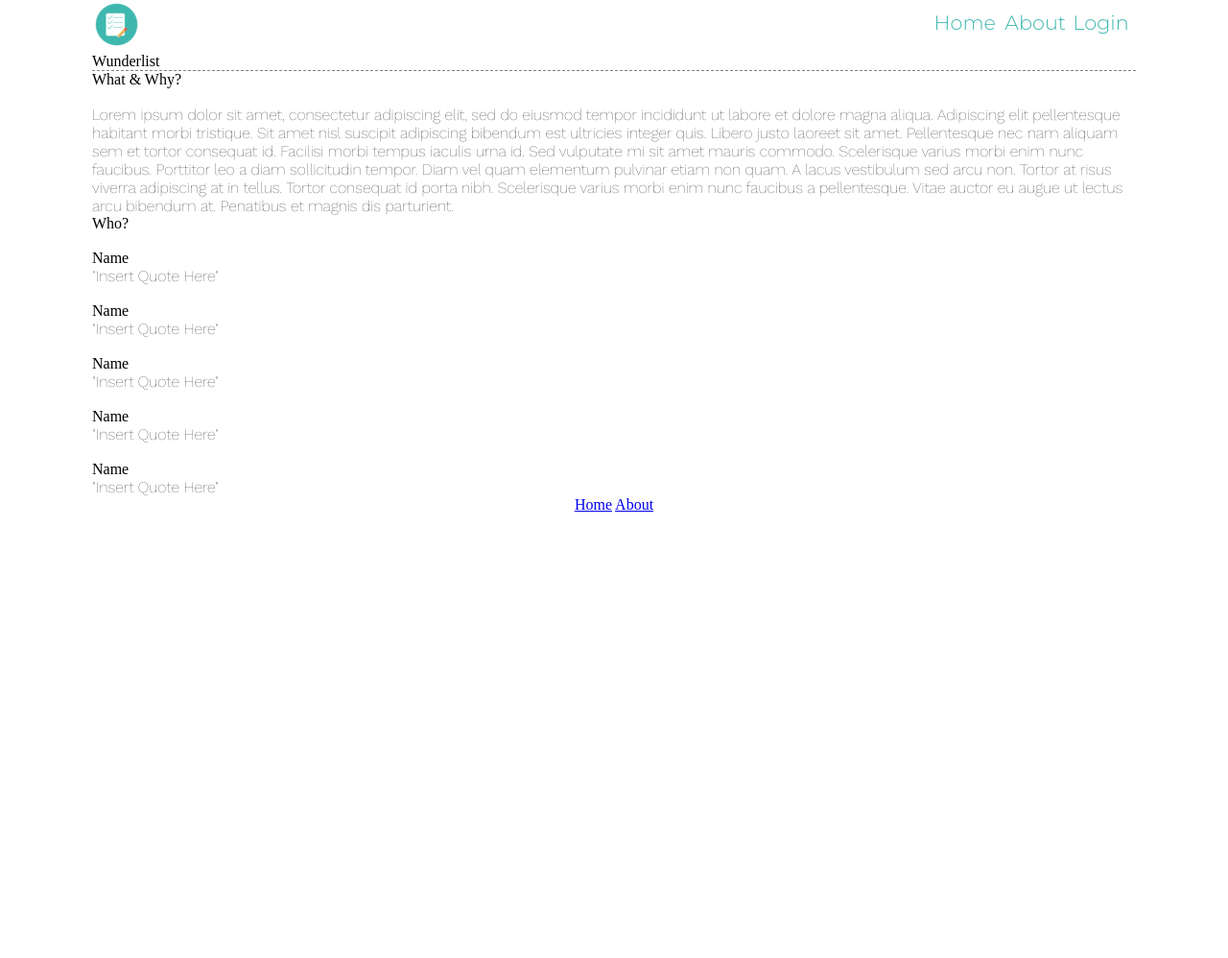
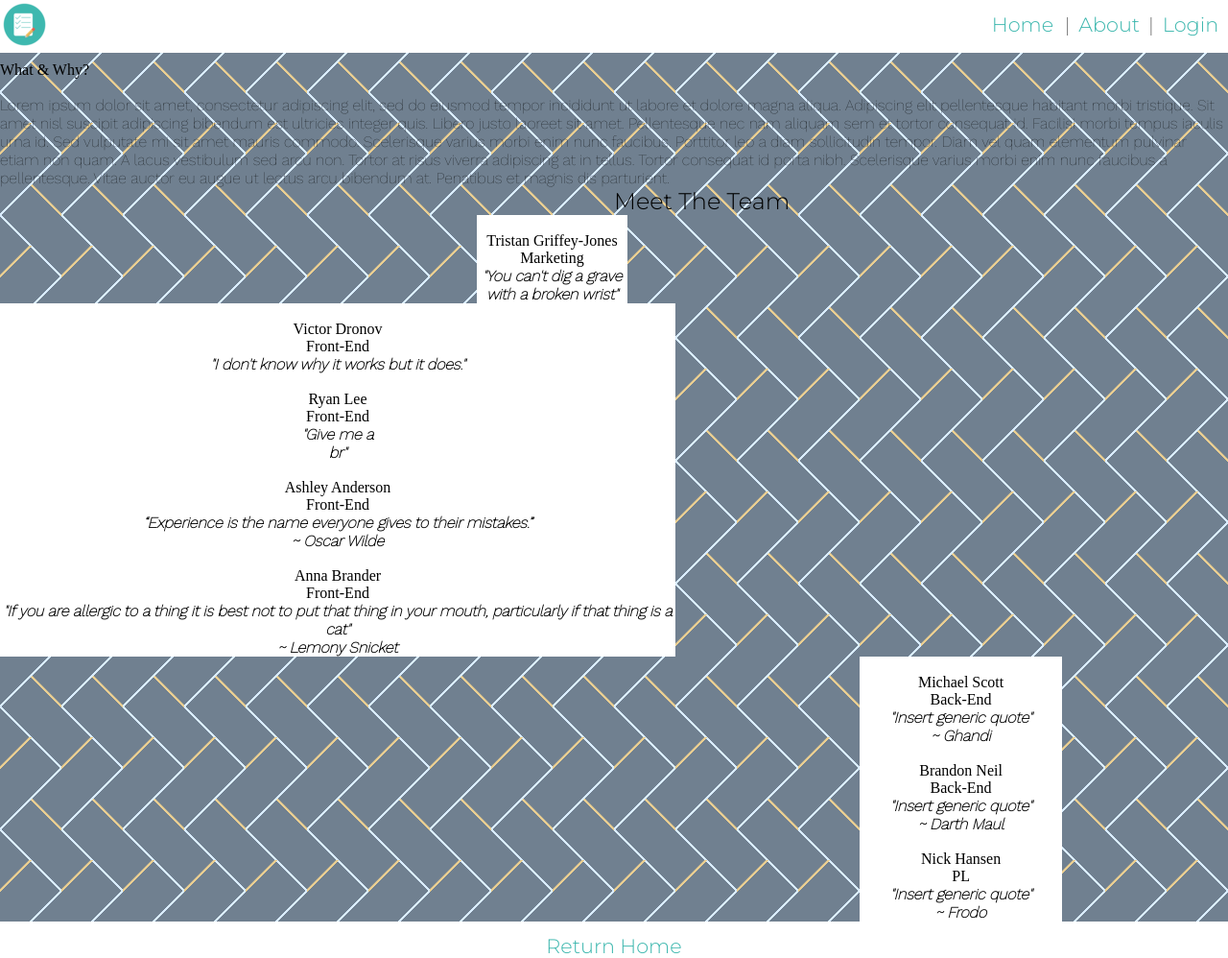
Before and after one commit to TobuOS/Marketing-Page, a plain HTML site: page about.html in a window 1280 px wide. Shown: the whole page at 96% size. Before the commit the page ends 800 px from the top, so only its background shows below. Drawn offline with nearby package versions, Linux system fonts and the light colour scheme.

Commit message:
slowly but surely

```diff
--- a/about.html
+++ b/about.html
@@ -13,13 +13,13 @@
     <header>
         <div id="logo">
         <img  src="assets/Webp.net-resizeimage.png" alt="notepad"/>
-        <h1>Wunderlist</h1>
+        <!-- <h1>Wunderlist</h1> -->
         </div>
 
         <nav>
-            <a id="home" href="">Home</a>
-            <a id="about" href="about.html" target="_blank">About</a>
-            <a id="Login" href="">Login</a>
+            <a id="home" href="landing.html"><b>Home</b></a> |
+            <a id="about" href="about.html"><b>About</b></a> |
+            <a id="Login" href=""><b>Login</b></a>
         </nav>
 
     </header>
@@ -30,56 +30,97 @@
         <p>Lorem ipsum dolor sit amet, consectetur adipiscing elit, sed do eiusmod tempor incididunt ut labore et dolore magna aliqua. Adipiscing elit pellentesque habitant morbi tristique. Sit amet nisl suscipit adipiscing bibendum est ultricies integer quis. Libero justo laoreet sit amet. Pellentesque nec nam aliquam sem et tortor consequat id. Facilisi morbi tempus iaculis urna id. Sed vulputate mi sit amet mauris commodo. Scelerisque varius morbi enim nunc faucibus. Porttitor leo a diam sollicitudin tempor. Diam vel quam elementum pulvinar etiam non quam. A lacus vestibulum sed arcu non. Tortor at risus viverra adipiscing at in tellus. Tortor consequat id porta nibh. Scelerisque varius morbi enim nunc faucibus a pellentesque. Vitae auctor eu augue ut lectus arcu bibendum at. Penatibus et magnis dis parturient.</p>
     </div>
 
+    <h2 id="aboutBottomTitle">Meet The Team</h2>
 
     <div id="aboutBottom">
-        <h3>Who?</h3>
+
+       <div id="group1">
 
         <div class="memberContainer">
             <img src="" alt="">
             <div class="memberText">
-                <h4>Name</h4>
-                <p>"Insert Quote Here"</p>
+                <h3>Tristan Griffey-Jones</h3>
+                <h4>Marketing</h4>
+                <p>"You can't dig a grave with a broken wrist"</p>
+            </div>
+        </div>
+    </div>
+
+    <div id="group2">
+
+        <div class="memberContainer">
+            <img src="" alt="">
+            <div class="memberText">
+                <h4>Victor Dronov</h4>
+                <h3>Front-End</h3>
+                <p>"I don't know why it works but it does."</p>
+            </div>
+        </div>
+
+
+    <div class="memberContainer">
+            <img src="" alt="">
+            <div class="memberText">
+                <h4>Ryan Lee </h4>
+                <h3>Front-End </h3>
+                <p>"Give me a<br>br"</p>
             </div>
         </div>
 
         <div class="memberContainer">
             <img src="" alt="">
             <div class="memberText">
-                <h4>Name</h4>
-                <p>"Insert Quote Here"</p>
+                <h4>Ashley Anderson</h4>
+                <h3>Front-End</h3>
+                <p>“Experience is the name everyone gives to their mistakes.”<br>~ Oscar Wilde</p>
             </div>
         </div>
 
         <div class="memberContainer">
             <img src="" alt="">
             <div class="memberText">
-                <h4>Name</h4>
-                <p>"Insert Quote Here"</p>
+                <h4>Anna Brander</h4>
+                <h3>Front-End</h3>
+                <p>"If you are allergic to a thing it is best not to put that thing in your mouth, particularly if that thing is a cat"<br>~ Lemony Snicket</p>
+            </div>
+        </div>
+    </div>
+
+
+    <div id="group3">
+
+        <div class="memberContainer">
+            <img src="" alt="">
+            <div class="memberText">
+                <h4>Michael Scott</h4>
+                <h3>Back-End</h3>
+                <p>"Insert generic quote"<br>~ Ghandi</p>
             </div>
         </div>
 
         <div class="memberContainer">
             <img src="" alt="">
             <div class="memberText">
-                <h4>Name</h4>
-                <p>"Insert Quote Here"</p>
+                <h4>Brandon Neil</h4>
+                <h3>Back-End</h3>
+                <p>"Insert generic quote"<br>~ Darth Maul</p>
             </div>
         </div>
 
         <div class="memberContainer">
             <img src="" alt="">
             <div class="memberText">
-                <h4>Name</h4>
-                <p>"Insert Quote Here"</p>
+                <h4>Nick Hansen</h4>
+                <h3>PL</h3>
+                <p>"Insert generic quote"<br>~ Frodo</p>
             </div>
         </div>
-
     </div>
+</div>
 
     <footer>
         <nav>
-            <a href="landing.html">Home</a>
-            <a href="about.html">About</a>
+            <a href="landing.html"><b>Return Home</b></a>
         </nav>
     </footer>
 
--- a/style/style.css
+++ b/style/style.css
@@ -18,18 +18,24 @@ menu, nav, output, ruby, section, summary,
 time, mark, audio, video {
 	margin: 0;
 	padding: 0;
-	border: 0;
 	font-size: 62.5%;
 	font: inherit;
-	vertical-align: baseline;
+    vertical-align: baseline;
+    max-width: 100%;
 }
 
 /* begin */
 
 body {
-    width: 85%;
+    width: 100%;
     max-width: 100%;
     margin: auto;
+    background:
+linear-gradient(135deg, #708090 21px, #ebcf91 22px, #ebcf91 24px, transparent 24px, transparent 67px, #d9ecff 67px, #d9ecff 69px, transparent 69px),
+linear-gradient(225deg, #708090 21px, #ebcf91 22px, #ebcf91 24px, transparent 24px, transparent 67px, #d9ecff 67px, #d9ecff 69px, transparent 69px)0 64px;
+background-color:#708090;
+background-size: 64px 128px;
+margin-top: 5%;
 }
 
 p {
@@ -41,12 +47,11 @@ p {
 header {
     display: flex;
     flex-direction: row;
-    /* max-width: 80%; */
     width: 100%;
-    /* margin: auto; */
     justify-content: space-between;
-    /* background-color: grey; */
-    border-bottom: 1px dashed gray;
+    background-color: white;
+    position: fixed;
+    top: 0;
 }
 
 header h1 {
@@ -58,6 +63,9 @@ header nav {
     width:20%;
     padding-top: 1%;
     font-size: 1.3rem;
+    color: grey;
+    font-weight:300;
+    font-display: ;
 }
 
 header nav a {
@@ -85,13 +93,20 @@ header nav #home{
 
 #top {
     display: flex;
-    width: 100%;
-    margin: 1.5% 0;
+    width: 80%;
+    margin: 1.5% auto;
+    background-color: rgba(255, 255, 255, 0.575);
+    padding: 2%;
+}
+
+#top:hover {
+    background-color: white;
 }
 
 #top img {
     width:45%;
-    border-radius: 50%;
+
+
 }
 
 #top #text {
@@ -113,13 +128,18 @@ header nav #home{
 #mid {
     display: flex;
     flex-direction: row-reverse;
-    width: 100%;
-    margin: 1.5% 0;
+    width: 80%;
+    margin: 1.5% auto;
+    background-color: rgba(255, 255, 255, 0.575);
+    padding: 2%;
+}
+
+#mid:hover {
+        background-color: white;
 }
 
 #mid img {
     width:45%;
-    border-radius: 50%;
 }
 
 #mid #lowerText {
@@ -132,8 +152,10 @@ header nav #home{
 }
 
 #bottom {
-    background-image: url('/assets/bokeh-2990426_640.jpg');
+    background-image: url('/assets/lined-paper-1280548_1280.jpg');
     background-position: center;
+    width: 80%;
+    margin: 1.5% auto;
     background-size: cover;
     display: flex;
     align-content: center;
@@ -147,15 +169,29 @@ header nav #home{
 }
 
 footer {
+    display: flex;
+    flex-direction: row;
     width: 100%;
-    display: flex;
-    flex-flow: column;
-    align-content: center;
+    justify-content: space-between;
+    background-color: white;
 }
 
 footer nav {
     margin: 0 auto;
+    display: flex;
+    justify-content: space-evenly;
+    width:20%;
+    padding-top: 1%;
+    font-size: 1.3rem;
+    color: grey;
+    font-weight:300;
+}
 
+footer nav a {
+    font-family: 'Montserrat', sans-serif;
+    font-weight: 300;
+    text-decoration: none;
+    color: #3fb8af;
 }
 
 /* about page css below this line */
@@ -179,6 +215,50 @@ footer nav {
 }  */
 
 #what {
-    display: inline-block;
+    display: block;
     margin-left: 50%;
 }
+
+#aboutBottomTitle {
+    /* display: inline-block; */
+    margin-left:50%;
+    font-size: 1.5rem;
+    font-family: 'Montserrat', sans-serif;
+    font-weight: 300;
+    color: black;
+
+}
+#aboutBottom {
+    display: flex;
+    justify-content: space-between;
+    flex-direction: column;
+    width: 100%;
+    height: 20%;
+     border-style: 1px solid black;
+     margin: 0 auto;
+
+}
+
+#group1 {
+    margin: 0 auto;
+
+}
+
+#group3 {
+    margin-left:70%;
+}
+
+#aboutBottom .memberContainer {
+    width: 55%;
+    text-align: center;
+    background-color: white;
+    background-blend-mode: hue;
+    /* margin: 0 5%; */
+    padding: 0;
+    box-shadow: dimgrey;
+}
+
+.memberContainer p {
+    font-style: italic;
+    font-weight: bold;
+}
```
Also changed, not shown: landing.html (+7 -8 lines), assets/book.jpg (added), assets/lined-paper-1280548_1280.jpg (added), assets/paper-1074131_1280.jpg (added).
